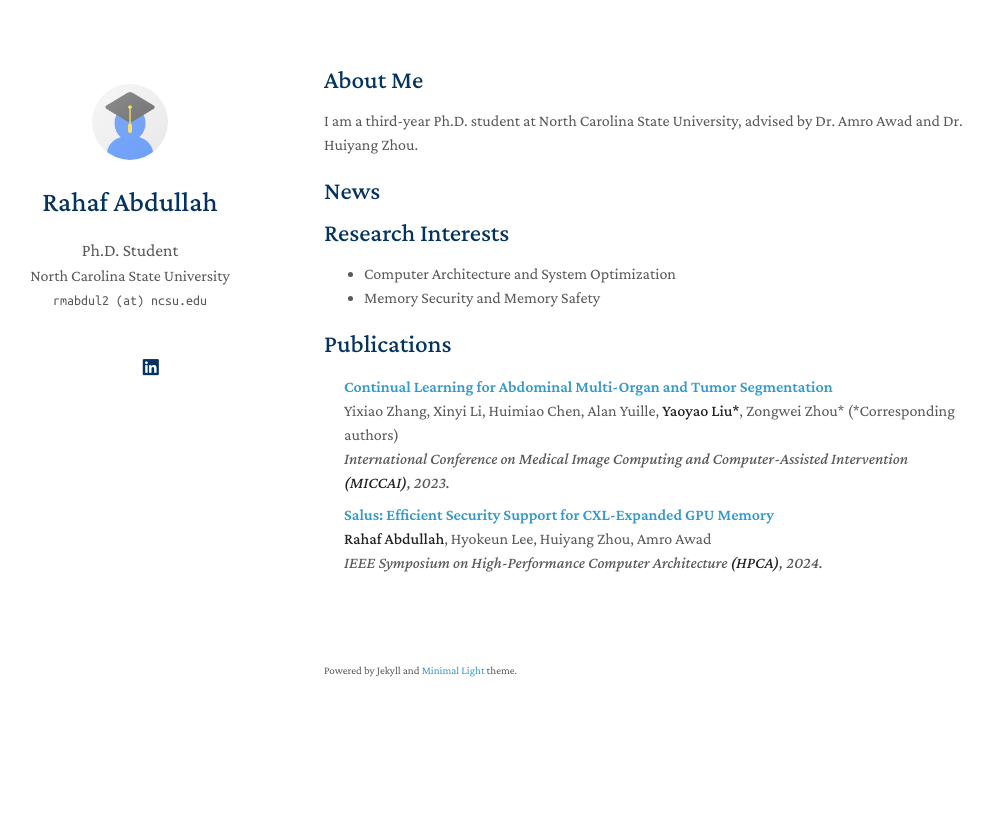
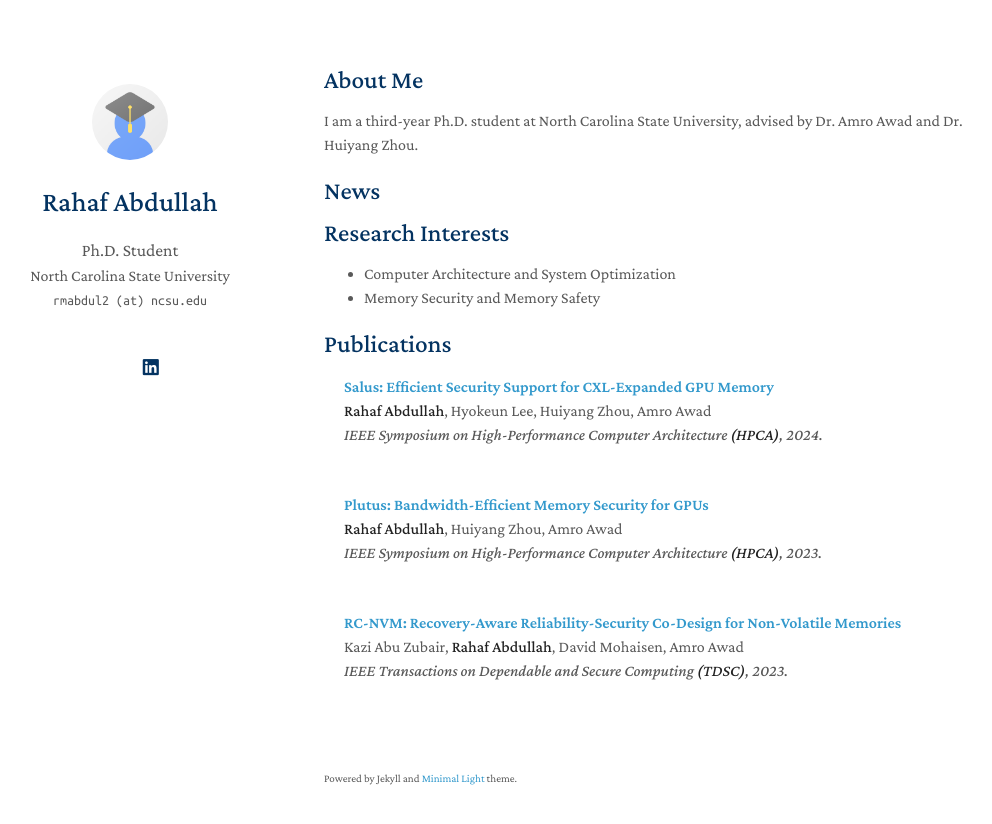
Before and after one commit to RahafAbdullah/RahafAbdullah.github.io, a Jekyll site: the page built from index.md, in a window 1280 px wide. Shown: the top 824 px of the page, without its empty margins (146-1138 px from the left). Built offline with Jekyll 4.4.1, drawn with Linux system fonts in a browser that asks for light colours; nearby versions of some CDN libraries; a style sheet for code colours, icons or effects is not loaded; our own code applies the rules of GitHub Pages for plain Markdown files.

Commit message:
first version

```diff
--- a/_data/publications.yml
+++ b/_data/publications.yml
@@ -1,12 +1,20 @@
 main:
-
-  - title: Continual Learning for Abdominal Multi-Organ and Tumor Segmentation
-    authors: Yixiao Zhang, Xinyi Li, Huimiao Chen, Alan Yuille, <strong>Yaoyao Liu*</strong>, Zongwei Zhou* (*Corresponding authors)
-    conference_short: MICCAI
-    conference: International Conference on Medical Image Computing and Computer-Assisted Intervention <strong>(MICCAI)</strong>, 2023.
 
   - title: "Salus: Efficient Security Support for CXL-Expanded GPU Memory"
     authors: <strong>Rahaf Abdullah</strong>, Hyokeun Lee, Huiyang Zhou, Amro Awad
     conference_short: HPCA
     conference: IEEE Symposium on High-Performance Computer Architecture <strong>(HPCA)</strong>, 2024.
     pdf: https://ieeexplore.ieee.org/document/10476444
+
+
+  - title: "Plutus: Bandwidth-Efficient Memory Security for GPUs"
+    authors: <strong>Rahaf Abdullah</strong>, Huiyang Zhou, Amro Awad
+    conference_short: HPCA
+    conference: IEEE Symposium on High-Performance Computer Architecture <strong>(HPCA)</strong>, 2023.
+    pdf: https://ieeexplore.ieee.org/document/10071100
+
+  - title: "RC-NVM: Recovery-Aware Reliability-Security Co-Design for Non-Volatile Memories"
+    authors: Kazi Abu Zubair, <strong>Rahaf Abdullah</strong>, David Mohaisen, Amro Awad
+    conference_short: TDSC
+    conference: IEEE Transactions on Dependable and Secure Computing <strong>(TDSC)</strong>, 2023.
+    pdf: https://ieeexplore.ieee.org/document/10172078
```
